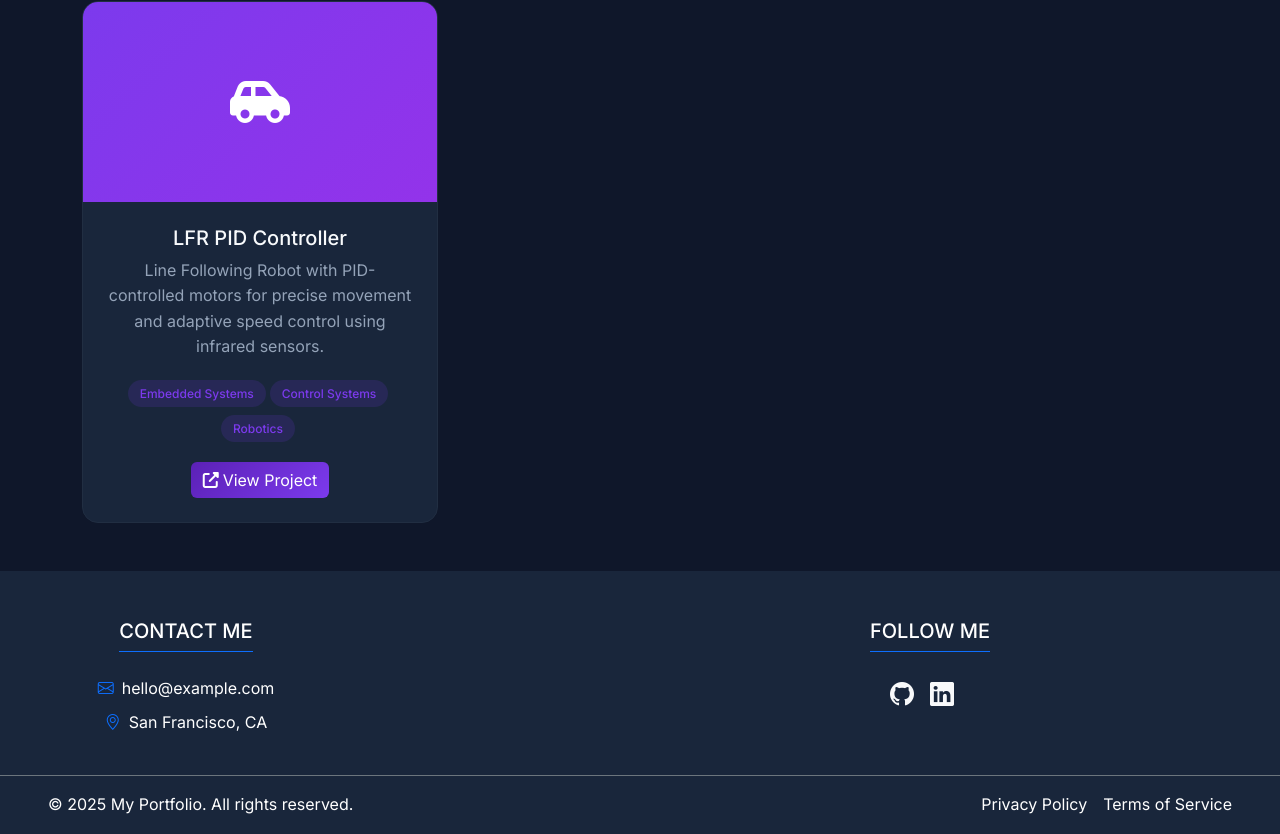
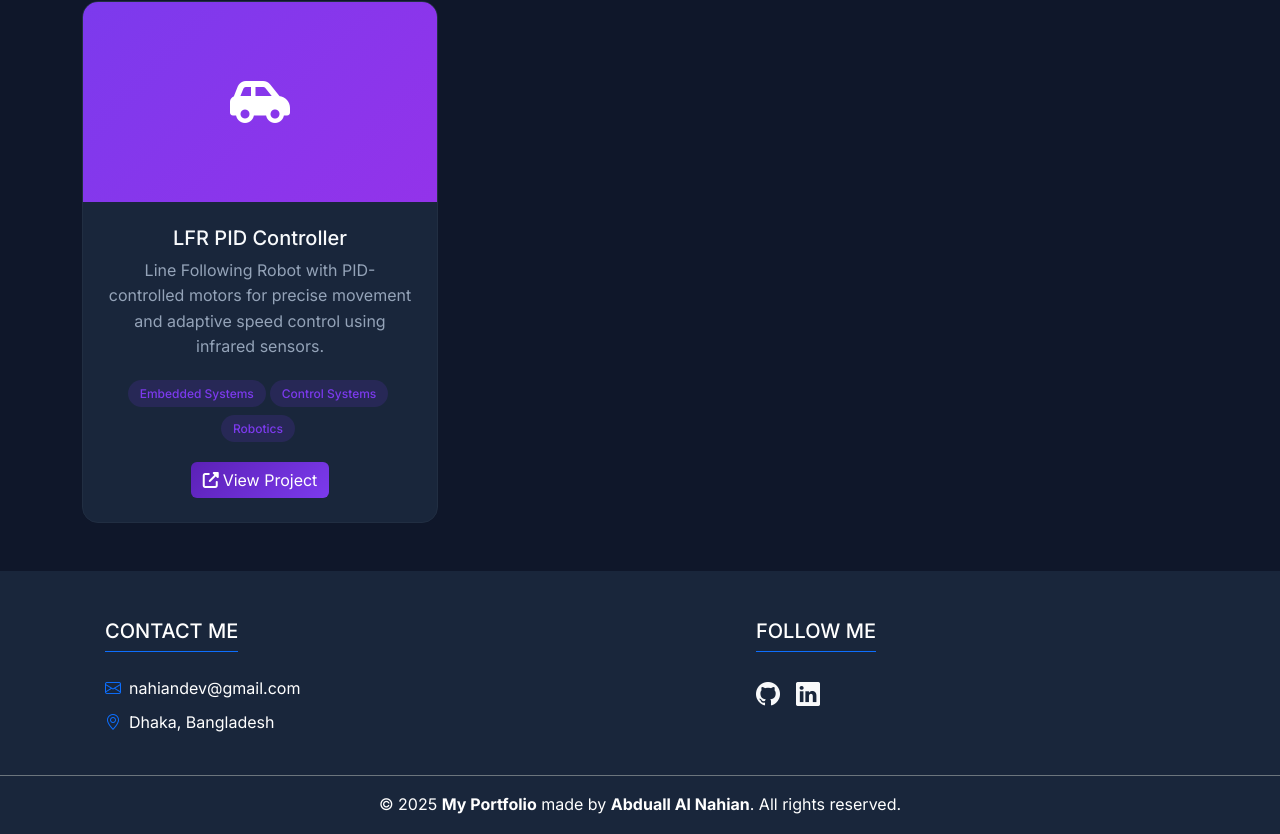
Before and after one commit to Naahian/naahian, a React (Create React App) app: page / in a window 1280 px wide. Shown: the part 2009-2843 px from the top of the page. Built offline with nearby package versions, Linux system fonts and the light colour scheme; some icons are missing.

Commit message:
fix content

```diff
--- a/src/components/footer.jsx
+++ b/src/components/footer.jsx
@@ -5,27 +5,26 @@ class PortfolioFooter extends Component {
         return (
             <footer className="text-white pt-5" style={{ background: "var(--bg-secondary)" }}>
                 <div id='contact'>
-                    <div className="container row">
+                    <div className="container row justify-content-center">
                         {/* Contact Information */}
-                        <div className="col-md-4 mb-4">
+                        <div className="col-md-7 mb-4 text-start">
                             <h5 className="text-uppercase border-bottom border-primary pb-2 d-inline-block">
                                 Contact Me
                             </h5>
-                            <ul className="list-unstyled mt-3">
+                            <ul className="list-unstyled mt-3 ">
                                 <li className="mb-2">
                                     <i className="bi bi-envelope me-2 text-primary"></i>
-                                    hello@example.com
+                                    nahiandev@gmail.com
                                 </li>
                                 <li className="mb-2">
                                     <i className="bi bi-geo-alt me-2 text-primary"></i>
-                                    San Francisco, CA
+                                    Dhaka, Bangladesh
                                 </li>
                             </ul>
                         </div>
 
-                        <div className='col-md-4' ></div>
-                        {/* Social Media */}
-                        <div className="col-md-4 mb-4 ">
+
+                        <div className="col-md-3 mb-4 text-start">
                             <h5 className="text-uppercase border-bottom border-primary pb-2 d-inline-block">
                                 Follow Me
                             </h5>
@@ -42,20 +41,10 @@ class PortfolioFooter extends Component {
                     </div>
 
                     {/* Copyright */}
-                    <div className="row py-3 px-5 border-top border-secondary" >
-                        <div className="col-md-6 text-center text-md-start">
-                            <p className="mb-0">
-                                &copy; {new Date().getFullYear()} My Portfolio. All rights reserved.
-                            </p>
-                        </div>
-                        <div className="col-md-6 text-center text-md-end">
-                            <a href="#privacy" className="text-white text-decoration-none me-3">
-                                Privacy Policy
-                            </a>
-                            <a href="#terms" className="text-white text-decoration-none">
-                                Terms of Service
-                            </a>
-                        </div>
+                    <div className="py-3 px-5 border-top border-secondary justify-content-center" >
+                        <p className="mb-0">
+                            &copy; {new Date().getFullYear()} <b>My Portfolio</b> made by <b>Abduall Al Nahian</b>. All rights reserved.
+                        </p>
                     </div>
                 </div>
             </footer >
```
